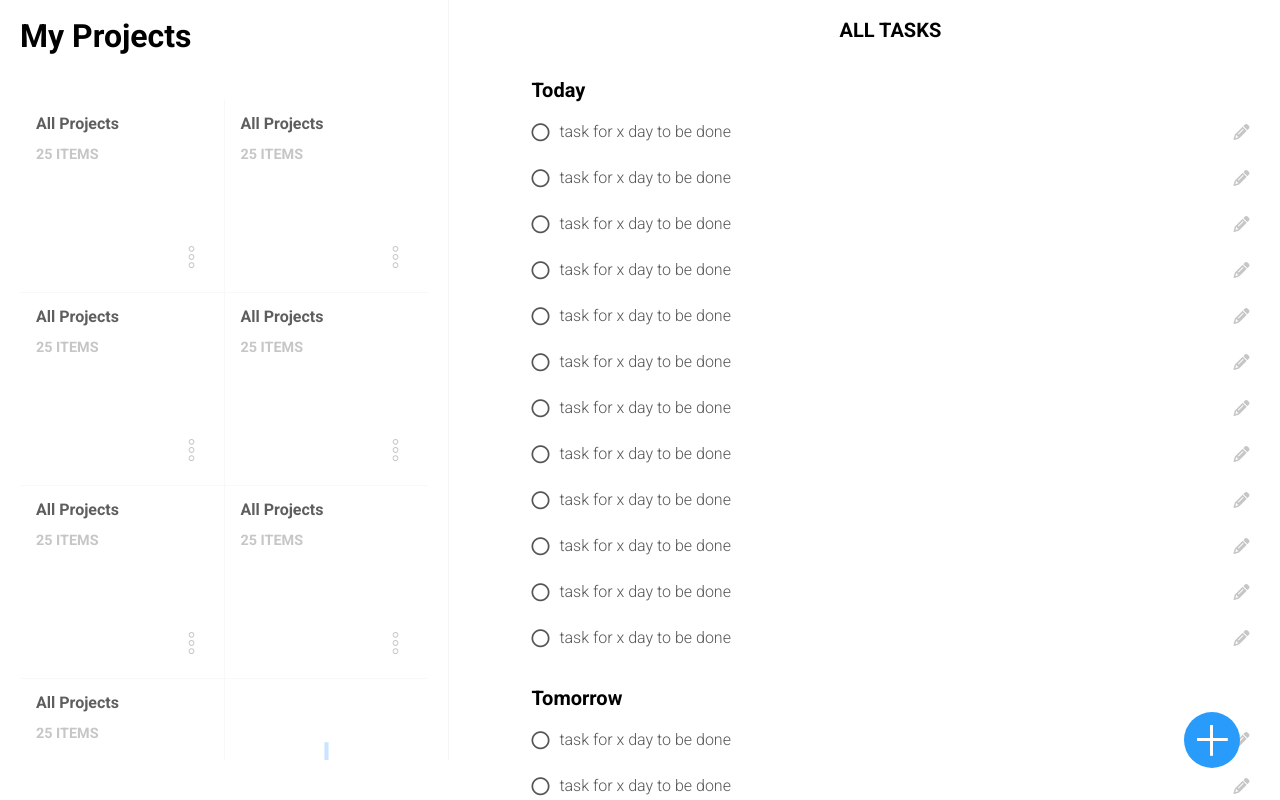
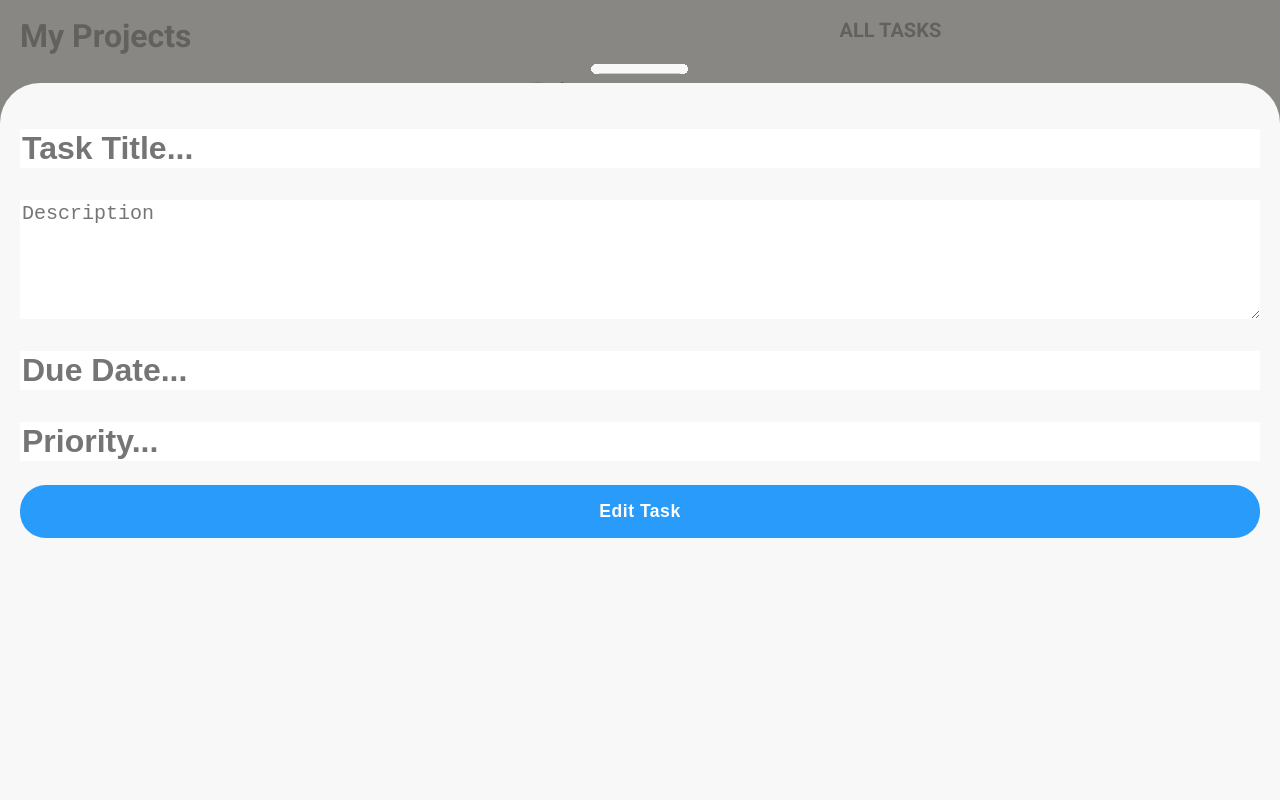
Before and after one commit to NewIncome/mv_todo-list, a website: page layout/index.html in a window 1280 px wide. Both pictures are taken after a click on the icon 1241 px from the left and 132 px from the top of the page. Drawn offline with Linux system fonts and the light colour scheme.

Commit message:
Modify form back bar icon in the task form Add edit-task form and remove task functionality

```diff
--- a/layout/index.html
+++ b/layout/index.html
@@ -148,11 +148,13 @@
       <div id="formDiv" class="hidden">
         <div class="fas formBack"><div class="bar"></div></div>
         <form id="taskForm" class="d-flex">
-          <label for="title">Title</label>
-          <input type="text" name="title" id="title" />
-          <label for="title">Description</label>
-          <textarea name="description" id="description" cols="30" rows="5"></textarea>
-          <button id="add-project" class="primary-button">Save</button>
+          <input type="text" name="title" id="task-title" placeholder="Task Title..." />
+          <textarea name="description" id="task-description" cols="30" rows="5" placeholder="Description"></textarea>
+          <!-- <input type="date" name="title" id="task-dueDate" placeholder="Due Date..." /> -->
+          <input type="text" placeholder="Due Date..."
+                    onclick="(this.type='date')">
+          <input type="text" name="title" id="task-priority" placeholder="Priority..." />
+          <button id="add-task" class="primary-button">Save</button>
         </form>
       </div>
     </div>
@@ -275,10 +277,12 @@
     const upcomingList = document.querySelector('#upcoming-list');
     // const tasks = document.querySelectorAll('');
     const bullets = document.querySelectorAll('.fa-circle');
+    const editIcons = document.querySelectorAll('.fa-pencil-alt');
     const newTaskBttn = document.querySelector('.newTask');
     const formDiv = document.querySelector('#formDiv');
     const taskForm = document.querySelector('#taskForm');
     const formBack = document.querySelector('.formBack');
+    const editTaskBttn = document.querySelector('#add-task');
 
     bullets.forEach(bullet => {
       bullet.onclick = () => {
@@ -292,9 +296,27 @@
       };
     });
 
-    newTaskBttn.onclick = () => formDiv.className = 'unhidden';
+    newTaskBttn.onclick = () => {
+      editTaskBttn.innerHTML = 'Create Task';
+      formDiv.className = 'unhidden';
+    };
 
     formBack.onclick = (e) => formDiv.className = 'hidden';
+
+    editIcons.forEach(editIcon => {
+      editIcon.onclick = () => {
+        console.log(editIcon.className);
+        if (editIcon.className === 'fa fa-pencil-alt') {
+          editTaskBttn.innerHTML = 'Edit Task';
+          formDiv.className = 'unhidden';
+        }
+        else {
+          editIcon.onclick
+          const decision = prompt('Are you sure you want to remove this task?')
+          if (decision != null) editIcon.parentElement.remove();
+        }
+      };
+    });
 
   </script>
 
--- a/layout/styles.css
+++ b/layout/styles.css
@@ -310,10 +310,10 @@ form textarea:focus {
 }
 
 .formBack {
-  background: radial-gradient(#f8f8f8 15%, transparent 10%), linear-gradient(#f8f8f8, #f8f8f8), radial-gradient(#f8f8f8 15%, transparent 10%);
-  background-size: 7% 60%, 9% 12%, 7% 60%;
+  background: radial-gradient(#f8f8f8 15%, transparent 15%), linear-gradient(#f8f8f8, #f8f8f8), radial-gradient(#f8f8f8 15%, transparent 15%);
+  background-size: 4% 60%, 7% 12%, 4% 60%;
   background-repeat: no-repeat;
-  background-position: 45% 140%, 50% 91%, 55% 140%;
+  background-position: 46.5% 140%, 50% 91%, 53.5% 140%;
   height: 10%;
   width: 100%;
 }
```
